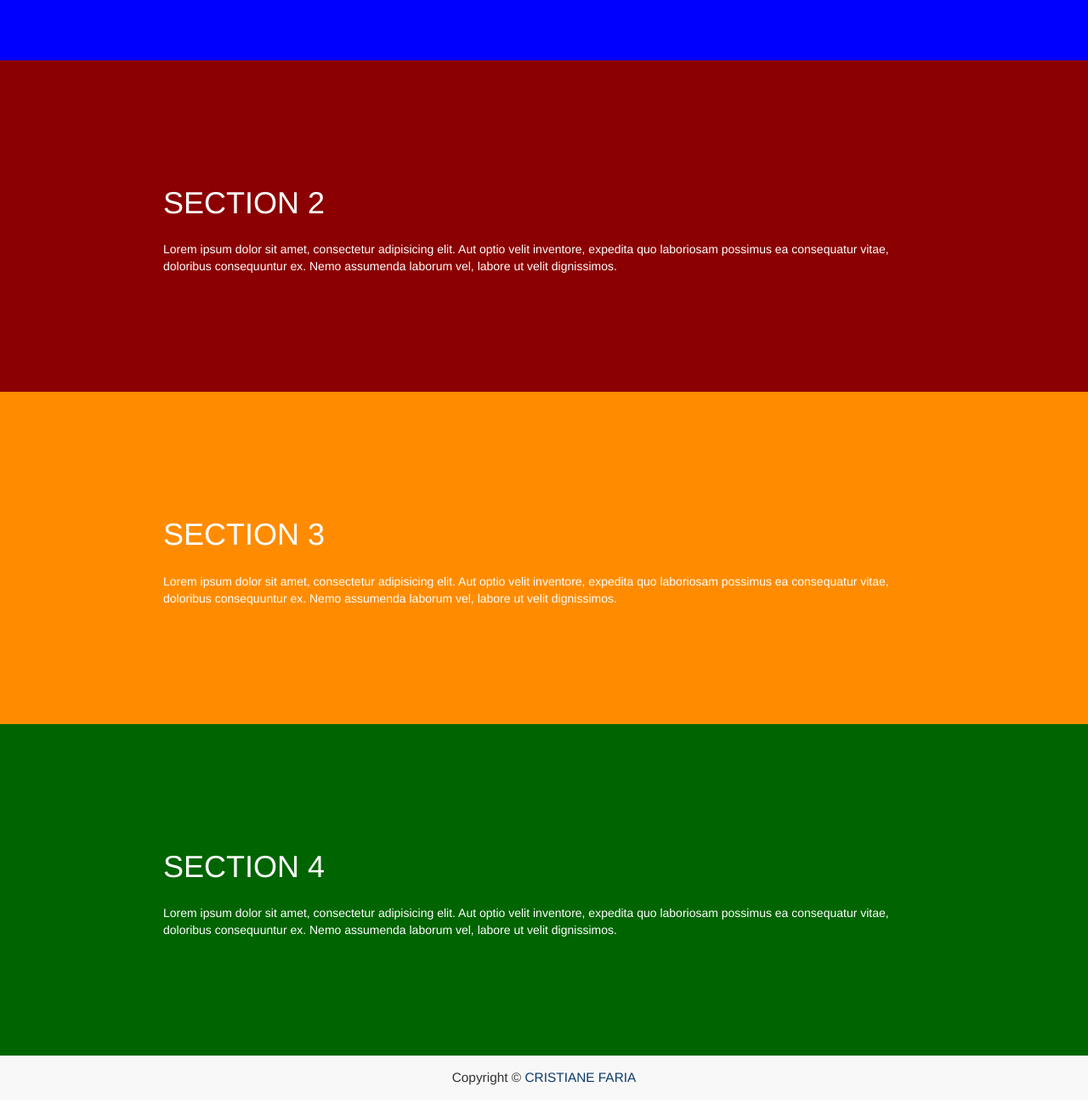
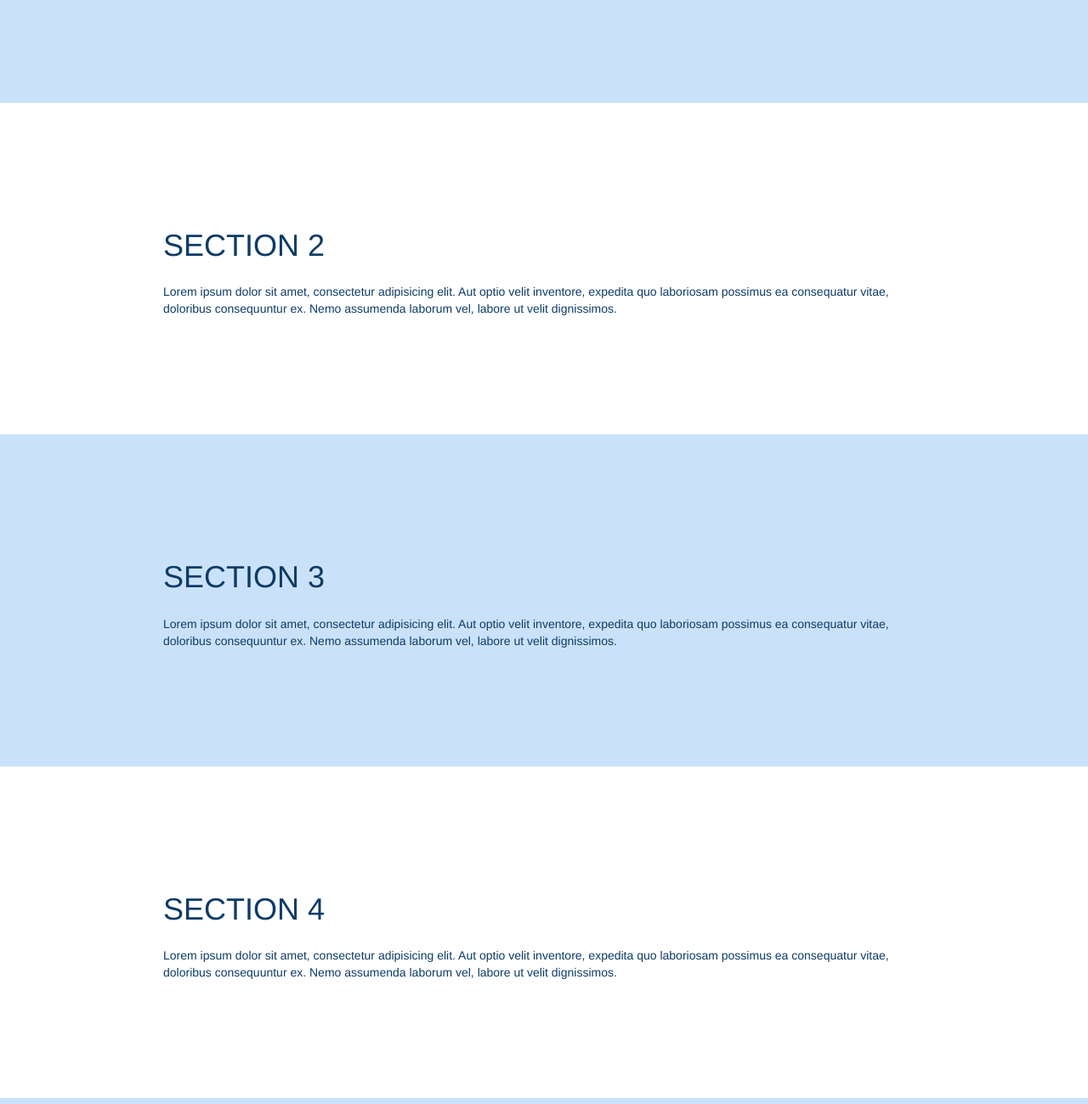
Before and after one commit to cristianefariadev/scrollspy-com-bootstrap, a plain HTML site: page index.html in a window 1280 px wide. Shown: the part 320-1619 px from the top of the page at 85% size. Drawn offline with nearby package versions, Linux system fonts and the light colour scheme.

Commit message:
Update style.css

```diff
--- a/style.css
+++ b/style.css
@@ -1,6 +1,6 @@
 /* GERAL */
 section{
-   color: white;
+   color:#0d3b66;
    padding: 10% 15%;
 
 }
@@ -13,16 +13,17 @@ p{
     margin-top: 25px;
 }
 #section1{
-    background-color: blue;
+    margin-top: 50px;
+    background-color: #cae2f9;
 }
 #section2{
-    background-color: darkred;
+    background-color: white;
 }
 #section3{
-    background-color:darkorange;
+    background-color: #cae2f9;
 }
 #section4{
-    background-color: darkgreen;
+    background-color: white;
 }
 
 
@@ -33,7 +34,7 @@ p{
 footer{
     padding: 10px;
     bottom: 0;
-    background-color: #f8f8f8;
+    background-color: #cae2f9;
     text-align: center;
 }
 
```
